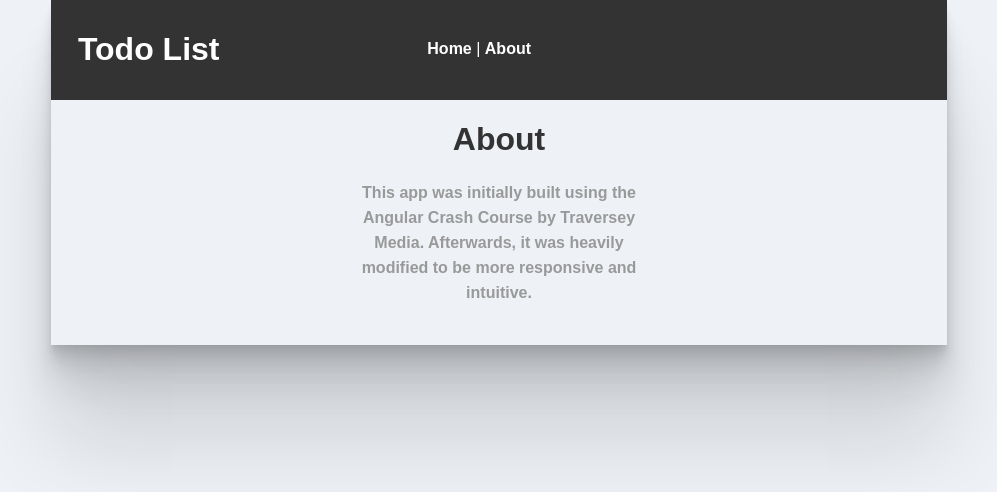
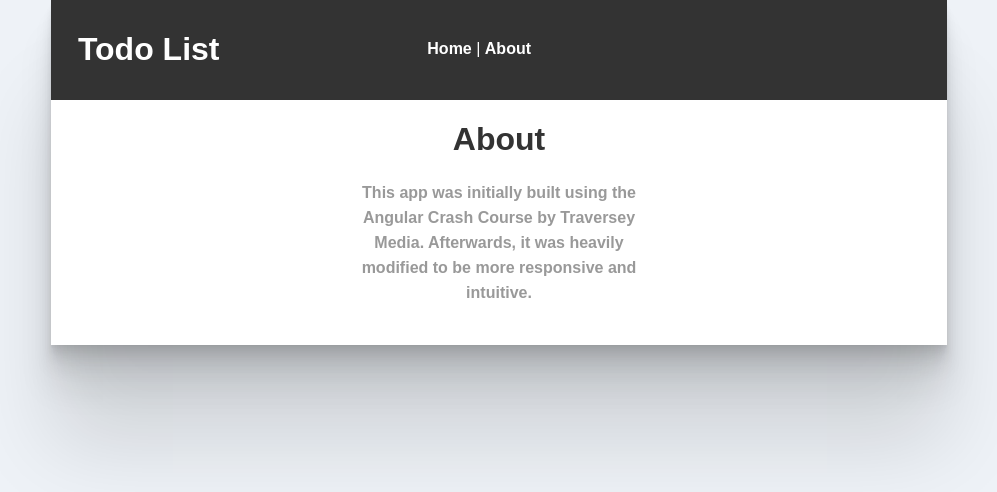
Before and after one commit to CameronRDowner/Angular_Todo_App, an Angular app: page /about in a window 1280 px wide. Shown: the top 492 px of the page, without its empty margins (141-1138 px from the left). Built offline with nearby package versions, Linux system fonts and the light colour scheme.

Commit message:
changed background color of about page and app component

```diff
--- a/src/app/app.component.scss
+++ b/src/app/app.component.scss
@@ -7,4 +7,6 @@
   0 41.8px 33.4px rgba(0, 0, 0, 0.086),
   0 100px 80px rgba(0, 0, 0, 0.12);
 
+  background-color: white;
+
 }
--- a/src/app/components/pages/about/about.component.scss
+++ b/src/app/components/pages/about/about.component.scss
@@ -1,6 +1,7 @@
 div{
     text-align: center;
     padding-bottom: 40px;
+    background-color: white;
     h1{
         color: #333;
     }
```
